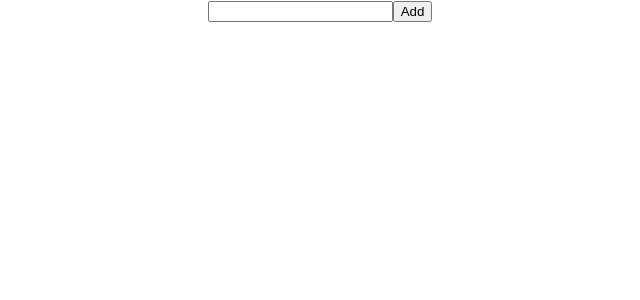
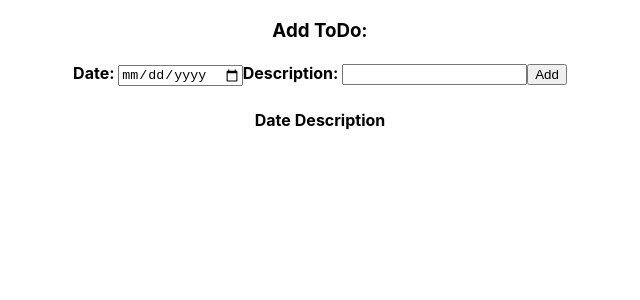
Before and after one commit to Kr1stiina/Front-End-s22-TodoList, a React (Create React App) app: page / in a window 1280 px wide. Shown: the top 300 px of the page, without its empty margins (320-960 px from the left). Built offline with nearby package versions, Linux system fonts and the light colour scheme.

Commit message:
Uusi päivämääräkenttä

```diff
--- a/src/TodoList.js
+++ b/src/TodoList.js
@@ -1,27 +1,38 @@
-import React from "react";
+import React, { useState } from 'react';
 
 function TodoList() {
 
-    const [desc, setDesc] = React.useState('');
-    const [todos, setTodos] = React.useState([]);
+    const [desc, setDesc] = useState('');
+    const [todos, setTodos] = useState([]);
+    const [date, setDate] = useState('');
 
-    const inputChanged = (event) => {
+    const inputChanged1 = (event) => {
         setDesc(event.target.value);
     }
 
+    const inputChanged2 = (event) => {
+        setDate(event.target.value);
+    }
+
     const addTodo = (event) => {
-        setTodos([...todos, desc]);
+        setTodos([...todos, { date: date, desc: desc }]);
     }
 
     return (
         <div>
-            <input type="text" onChange={inputChanged} value={desc} />
-            <button onClick={addTodo}>Add</button>
+            <h3> Add ToDo: </h3>
+            <h4>
+                Date: <input type="date" onChange={inputChanged2} value={date} />
+                Description: <input type="text" onChange={inputChanged1} value={desc} />
+                <button onClick={addTodo}>Add</button>
+            </h4>
             <table>
                 <tbody>
+                    <tr><th>Date</th><th>Description</th></tr>
                     {todos.map((todo, index) =>
                         <tr key={index}>
-                            <td>{todo} </td>
+                            <td>{todo.date} </td>
+                            <td>{todo.desc}</td>
                         </tr>)}
                 </tbody>
             </table>
```
